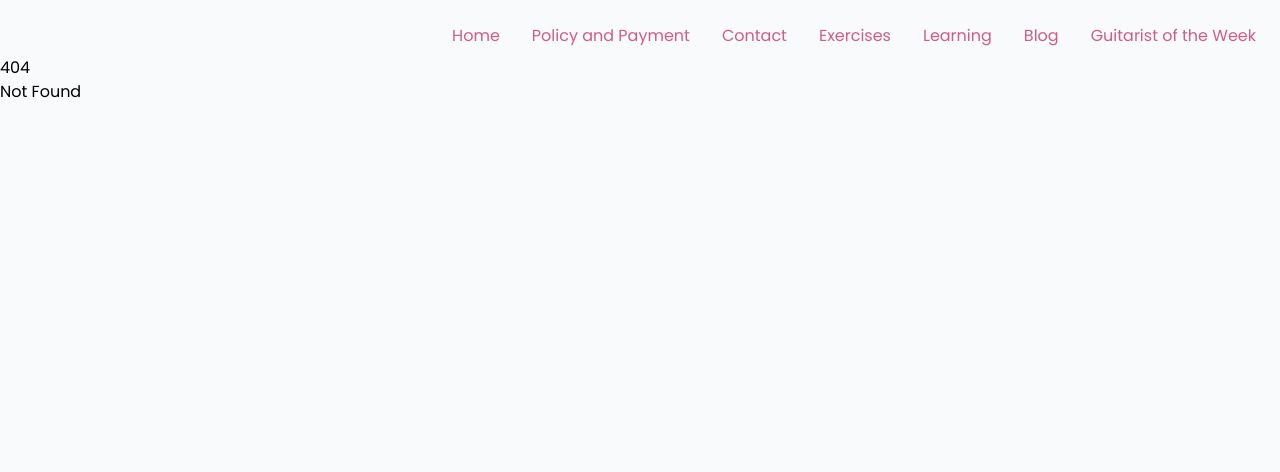
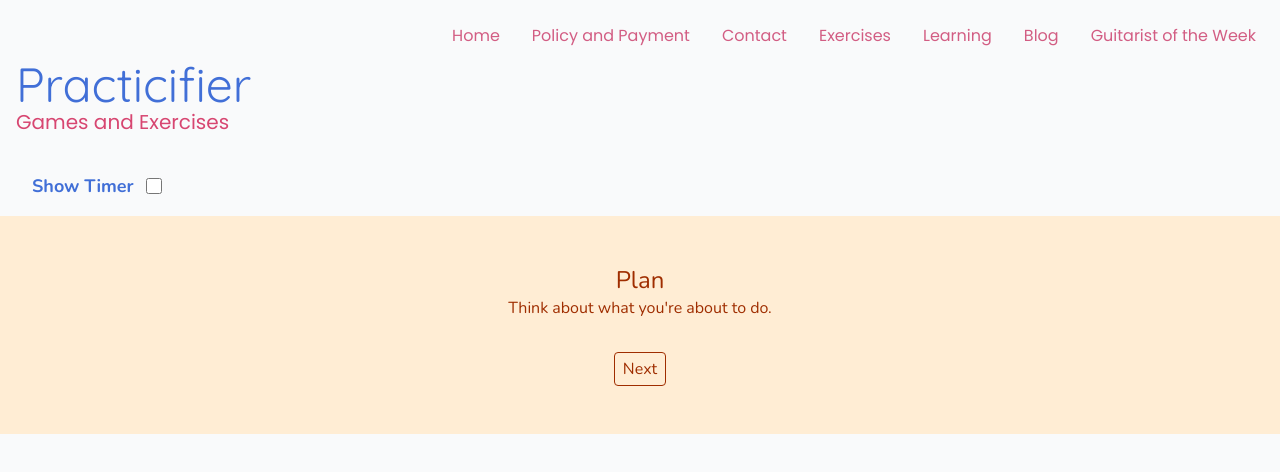
Before and after one commit to BenSievert/bensmusic.io, a SvelteKit app: page /exercises/practicifier in a window 1280 px wide. Before the commit this address had no page. Shown: the top 472 px of the page. Built offline with nearby package versions, Linux system fonts and the light colour scheme.

Commit message:
create tool

```diff
--- /dev/null
+++ b/src/components/Button.svelte
@@ -0,0 +1,6 @@
+<script lang="ts">
+    let {onclick, text } = $props();
+</script>
+<button class="bg-primary-dark hover:bg-primary rounded-md px-3 py-1 text-white m-1 cursor-pointer" onclick={onclick}>
+    {text}
+</button>
--- /dev/null
+++ b/src/components/Input.svelte
@@ -0,0 +1,17 @@
+<script lang="ts">
+    let {value = $bindable(), label, onchange = (e: any) => {} } = $props();
+
+</script>
+
+<label>
+    <span class="text-primary-dark text-lg font-bold">{label}</span>
+
+    <input
+        type="number"
+        min="0"
+        max="24"
+        class="bg-gray-50 border-primary focus:border-accent focus:ring-accent rounded-sm border pl-4 text-gray-600 shadow-sm focus:ring-1 focus:outline-none"
+        bind:value={value}
+        onchange={onchange}
+/>
+</label>
--- a/src/components/Section.svelte
+++ b/src/components/Section.svelte
@@ -1,5 +1,5 @@
 <script>
-	const { children, theme = 'primary', className, shiftable } = $props();
+	const { children, theme = 'primary', className, shiftable, disableTheme = false } = $props();
 	const colors = {
 		primary: `bg-background-light text-gray-900`,
 		secondary: `text-gray-950`,
@@ -7,6 +7,6 @@
 	};
 </script>
 
-<div class="px-8 py-4 {colors[theme]} {className} {shiftable ? `absolute top-4 md:static` : ``}">
+<div class="px-8 py-4 {disableTheme ? `` : colors[theme]} {className} {shiftable ? `absolute top-4 md:static` : ``}">
 	{@render children()}
 </div>
--- a/src/routes/exercises/+page.svelte
+++ b/src/routes/exercises/+page.svelte
@@ -17,6 +17,11 @@
 			title: `Spell the Mode`,
 			link: `spell-the-mode`,
 			desc: `List all the notes for a given mode.`
+		},
+		{
+			title: `Practicifier`,
+			link: `practicifier`,
+			desc: `Engage in better practicing.`
 		}
 	];
 </script>
--- /dev/null
+++ b/src/routes/exercises/practicifier/+page.svelte
@@ -0,0 +1,193 @@
+<script lang="ts">
+	import SitePage from '../../../components/SitePage.svelte';
+	import Section from '../../../components/Section.svelte';
+	import Input from "../../../components/Input.svelte";
+	import Checkbox from "../../../components/Checkbox.svelte";
+	import Button from "../../../components/Button.svelte";
+	import { tick } from 'svelte';
+	let totalTime = $state(20);
+	let taskTime = $state(10)
+	let currentStep = $state(0)
+	let timeLeft = $state(20 * 60)
+	let tilNext = $state(10 * 60);
+	let showTimer = $state(false)
+	let totalInterval;
+	let nextInterval
+	let paused = $state(false)
+	let done = $state(false)
+
+	const resetNext = (next: number) => {
+		clearInterval(nextInterval)
+		tilNext = next;
+		tick().then(() => {
+			nextInterval = setInterval(() => {
+				if (tilNext == 0) {
+					if (steps.length != 4)
+						steps[3] = {title: `Change Tasks`, desc: `Time to start working on something else.`, bg: `bg-primary-dark`, text: `text-white`, button: `hover:text-gray-300 hover:border-gray-300`}
+					clearInterval(nextInterval)
+					return;
+				}
+				tilNext -= 1
+			}, 1000)
+		})
+	}
+	let resetTimer = (left: number, next: number) => {
+		clearInterval(totalInterval);
+		clearInterval(nextInterval)
+		timeLeft = left;
+		tilNext = next;
+		tick().then(() => {
+			totalInterval = setInterval(() => {
+
+				if (timeLeft == 0) {
+					clearInterval(totalInterval)
+					done = true;
+					steps[3] = {title: `Done`, desc: `You've completed the amount of practice you set.`,  bg: `bg-green-700`, text: `text-white`};
+					return;
+				}
+				timeLeft -= 1
+
+
+			}, 1000)
+
+			resetNext(next)
+
+		});
+	}
+
+
+	/*
+	const suggestions = {
+		easy: [
+				`slower`,
+				`faster`,
+				`louder`,
+				`quieter`,
+				`staccato`,
+				`legato`
+		],
+		medium: [`crescendo`,
+		`decrescendo`,
+		`swung`, `without looking at your hands`, `with a metronome`],
+		hard: [`in a different key`, `twice as fast`, `in a different time signature`, `add ornamentation`]
+
+	}
+
+	 */
+
+	const steps = $state([
+		{title: `Plan`, desc: `Think about what you're about to do.`,  bg: `bg-orange-100`, text: `text-orange-800`, button: `hover:text-orange-600 hover:border-orange-600`},
+		{title: `Play`, desc: `Execute on what you want to do.`, bg: `bg-green-100`, text: `text-green-800`, button: `hover:text-green-600 hover:border-green-600`},
+		{title: `Reflect`, desc: `Did it go well or poorly? Why did it go that way?`,  bg: `bg-blue-100`, text: `text-primary-dark`, button: `hover:text-primary hover:border-primary`},
+	]);
+
+	let step = $derived(steps[currentStep])
+
+
+	const secondsToMinutes = (time: number, none = false) => {
+		const minutes = Math.floor(time / 60);
+		const seconds = time - minutes * 60;
+
+
+		return `${minutes < 10 ? `0${minutes}` : minutes }:${seconds < 10 ? `0${seconds}` : seconds}`
+
+	}
+
+</script>
+
+<SitePage title="Practicifier" subtitle="Games and Exercises">
+	<Section theme="secondary">
+		<label class="flex">
+			<span class="text-primary-dark mr-2 text-lg font-bold">Show Timer</span>
+			<Checkbox
+					checked={showTimer}
+					handleInput={() => {
+						if (showTimer) {
+							clearInterval(totalInterval);
+						}
+						else if (!paused)
+							resetTimer(timeLeft, tilNext)
+						showTimer = !showTimer;
+					}}
+			></Checkbox>
+		</label>
+		{#if showTimer}
+		<div>
+		<Input label="Practice for" bind:value={totalTime} onchange={(event) => {
+			let value = event.target.value
+			resetTimer(value * 60, taskTime * 60);
+
+		}}/>
+	minutes
+		</div>
+		<div>
+			<Input label="Change activity every"  bind:value={taskTime} onchange={(event) => {
+			let value = event.target.value
+			resetTimer(timeLeft, value * 60);
+
+		}}/>
+			minutes
+		</div>
+		<div class="text-center text-xl text-primary-dark grid-cols-2 mt-2 flex justify-center">
+			<div class="flex items-center">
+				<button class="rounded-lg border-2 shadow {paused ? `border-green-800 bg-green-50 text-green-800` : `text-secondary-dark border-secondary-dark bg-rose-50`} mr-4 p-1" onclick={() => {
+				if (paused)
+					resetTimer(timeLeft, tilNext)
+				else {
+					clearInterval(totalInterval);
+					clearInterval(nextInterval)
+				}
+				paused = !paused;
+			}}>
+					{#if paused}
+						<svg xmlns="http://www.w3.org/2000/svg" fill="none" viewBox="0 0 24 24" stroke-width="1.5" stroke="currentColor" class="size-7">
+							<path stroke-linecap="round" stroke-linejoin="round" d="M5.25 5.653c0-.856.917-1.398 1.667-.986l11.54 6.347a1.125 1.125 0 0 1 0 1.972l-11.54 6.347a1.125 1.125 0 0 1-1.667-.986V5.653Z" />
+						</svg>
+					{:else}
+						<svg xmlns="http://www.w3.org/2000/svg" fill="none" viewBox="0 0 24 24" stroke-width="1.5" stroke="currentColor" class="size-7">
+							<path stroke-linecap="round" stroke-linejoin="round" d="M15.75 5.25v13.5m-7.5-13.5v13.5" />
+						</svg>
+					{/if}
+
+
+				</button>
+			<div>
+			<div class="flex justify-between"><div class="mr-1">Total:</div>{secondsToMinutes(timeLeft)}</div>
+				{#if timeLeft > tilNext}<div class="flex justify-between"><div class="mr-1">Next:</div> {secondsToMinutes(tilNext)}</div>{/if}
+			</div>
+			</div>
+		</div>
+		{/if}
+	</Section>
+	<Section disableTheme className="{step.bg} {step.text} py-12" >
+		<div class="text-center {step.bg}">
+		<div>
+			<div class="text-2xl">{step.title}</div>
+			{@html step.desc}
+		</div>
+			{#if steps[currentStep].title != `Done`}
+			<button class="mt-8 border py-1 px-2 rounded  hover:shadow {steps[currentStep].button}"
+					onclick={() => {
+			if (steps[currentStep].title == `Done`)
+				return;
+			if (currentStep == steps.length -1)
+				currentStep = 0
+			else currentStep += 1
+
+			if (currentStep == 0 && steps.length == 4) {
+				steps.pop();
+				let newTime = taskTime * 60
+				resetTimer(timeLeft, newTime > timeLeft ? timeLeft : newTime)
+				currentStep += 1;
+			}
+		}}>Next</button>
+				{/if}
+		</div>
+	</Section>
+	<section theme="secondary">
+		<div class="text-center mt-2">
+
+
+		</div>
+	</section>
+</SitePage>
--- a/src/routes/learning/effective-practice/+page.svelte
+++ b/src/routes/learning/effective-practice/+page.svelte
@@ -66,7 +66,16 @@
 						`In preparation for a performance you're giving, you should run through the entire piece as early as possible.`,
 						`Even if you do not feel all the individual parts are ready, this helps acclimate you to pressure and getting it right the first time.`,
 						`It's good to practice one day, then record a run through the beginning of the next day.`
-					]}
+					]},
+					{title: `Putting Practice into Practice`,
+					subSteps: [
+							`I've created a tool to help you engage in better practice habits.`,
+							`You can go to the link <a class="text-primary-dark hover:underline hover:text-primary" target="_blank" href="/exercises/practicifier">here</a>`,
+							`It's been designed to get you to engage in deliberate and retrieval practice.`,
+							`It has an optional timer to help you stay focused and know when to change exercises.`
+					]
+					}
+
 
 			]}
 		/>
```
